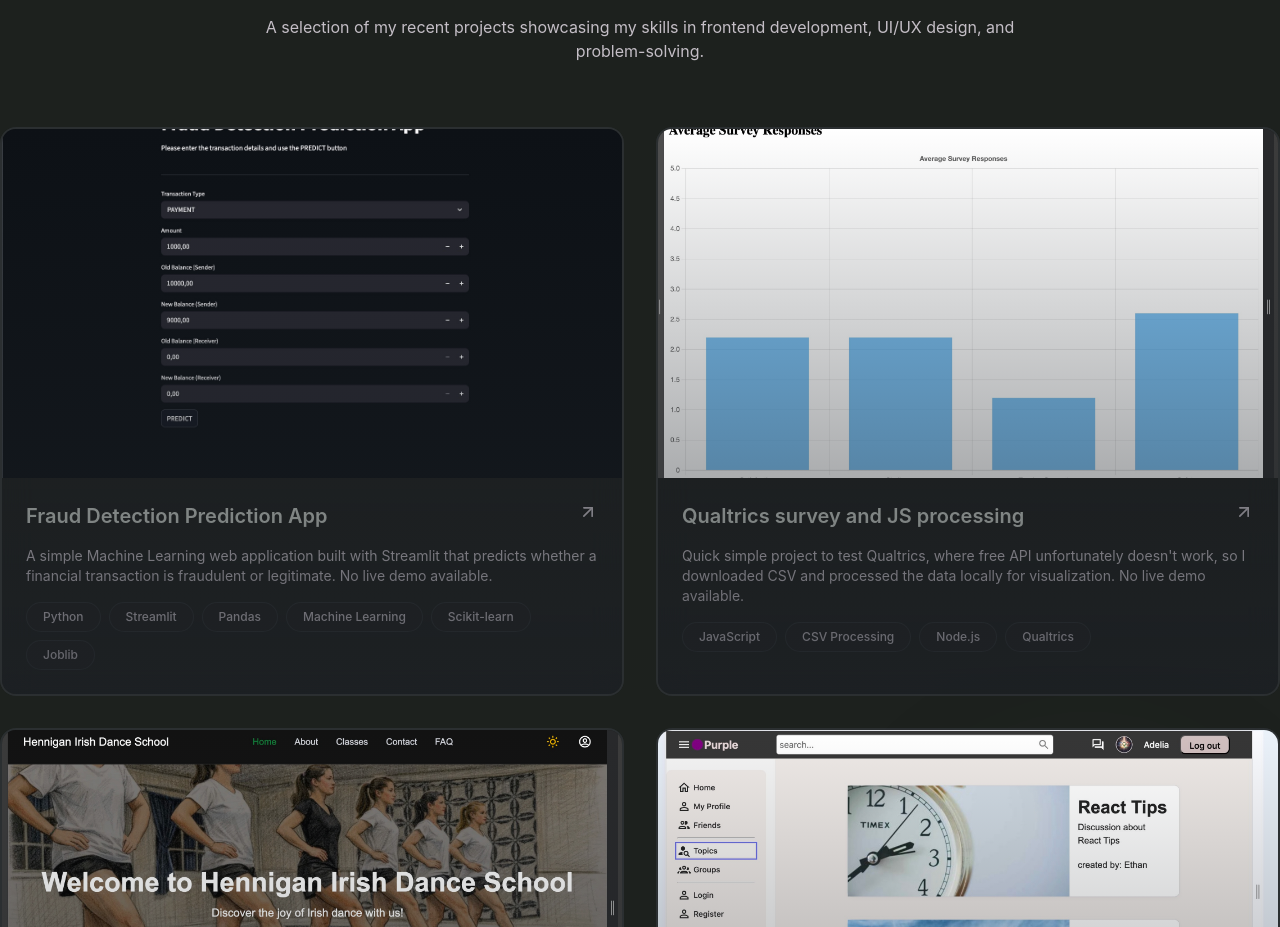
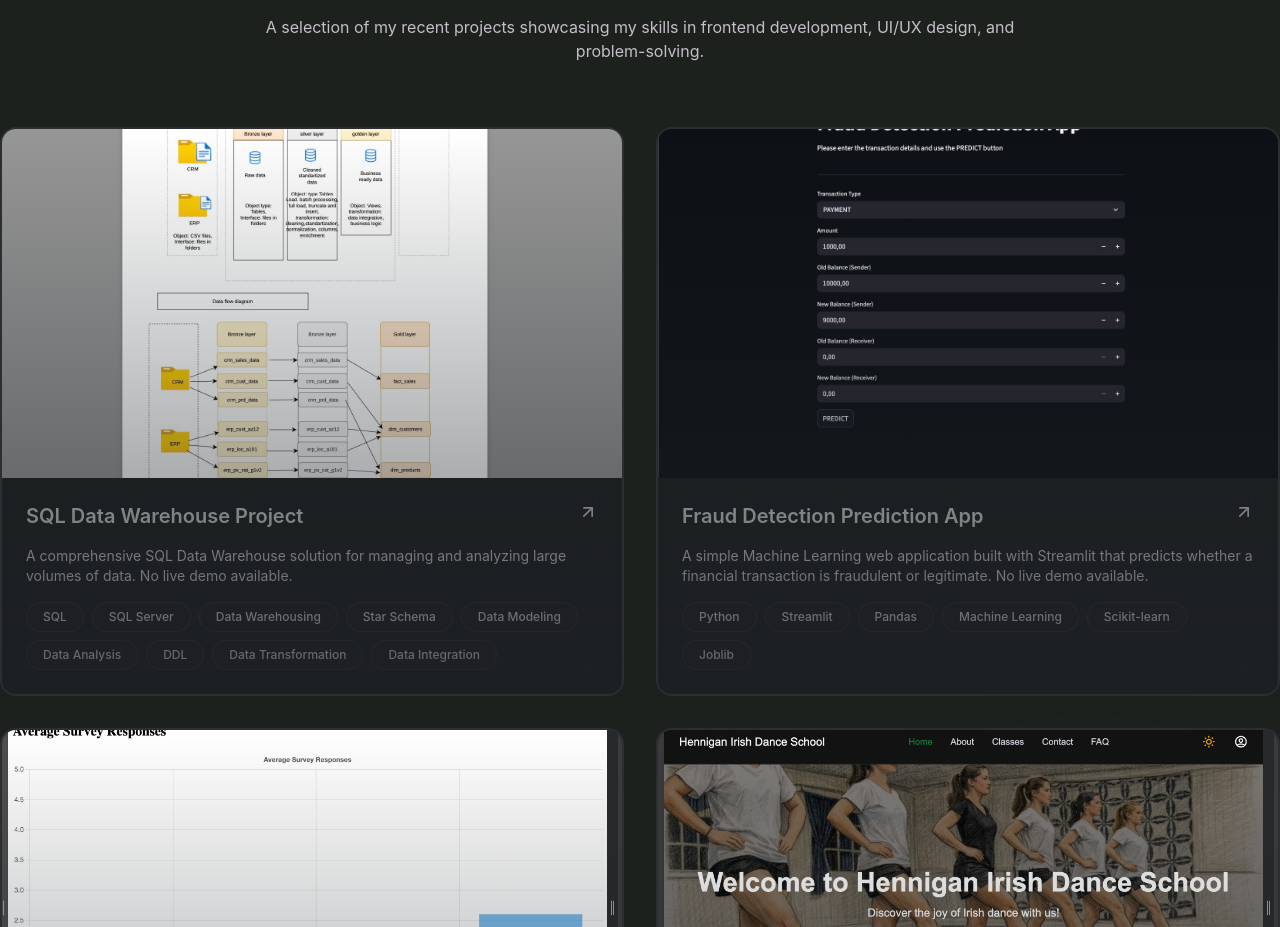
Before and after one commit to lemi35/portfolio-lm, a React (Vite) app: page / in a window 1280 px wide. Shown: the part 2820-3747 px from the top of the page. Built offline with nearby package versions, Linux system fonts and the light colour scheme.

Commit message:
DW project added

```diff
--- a/src/sections/Projects.jsx
+++ b/src/sections/Projects.jsx
@@ -2,6 +2,25 @@ import { ArrowUpRight, Github } from "lucide-react";
 import { AnimatedBorderButton } from "@/components/AnimatedBorderButton";
 
 const projects = [
+  {
+    title: "SQL Data Warehouse Project",
+    description:
+      "A comprehensive SQL Data Warehouse solution for managing and analyzing large volumes of data. No live demo available.",
+    link: "",
+    img: "/dw.jpeg",
+    tags: [
+      "SQL",
+      "SQL Server",
+      "Data Warehousing",
+      "Star Schema",
+      "Data Modeling",
+      "Data Analysis",
+      "DDL",
+      "Data Transformation",
+      "Data Integration",
+    ],
+    github: "https://github.com/lemi35/sql-data-warehouse-project",
+  },
   {
     title: "Fraud Detection Prediction App",
     description:
```
Also changed, not shown: public/dw.jpeg (added).
